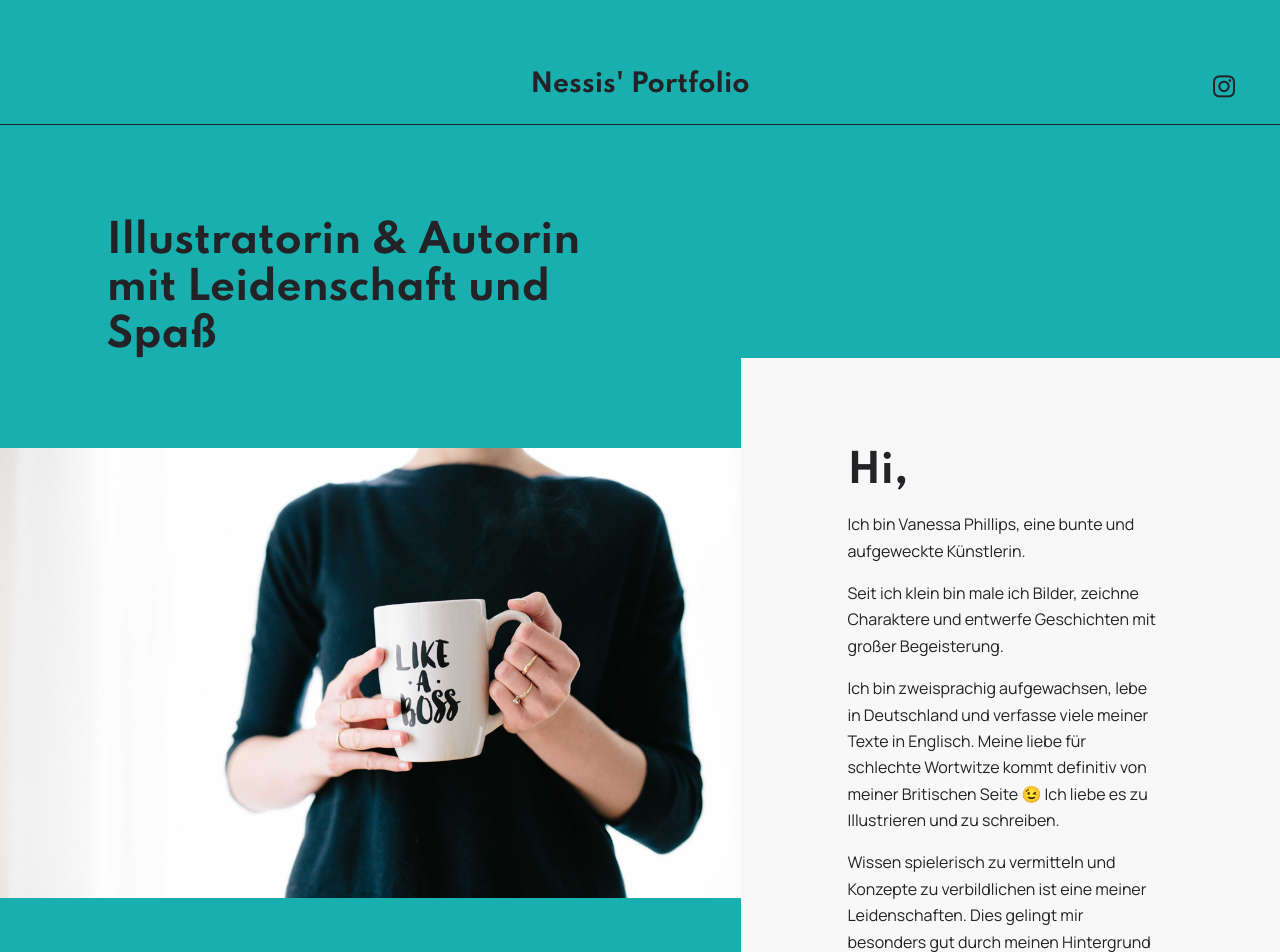
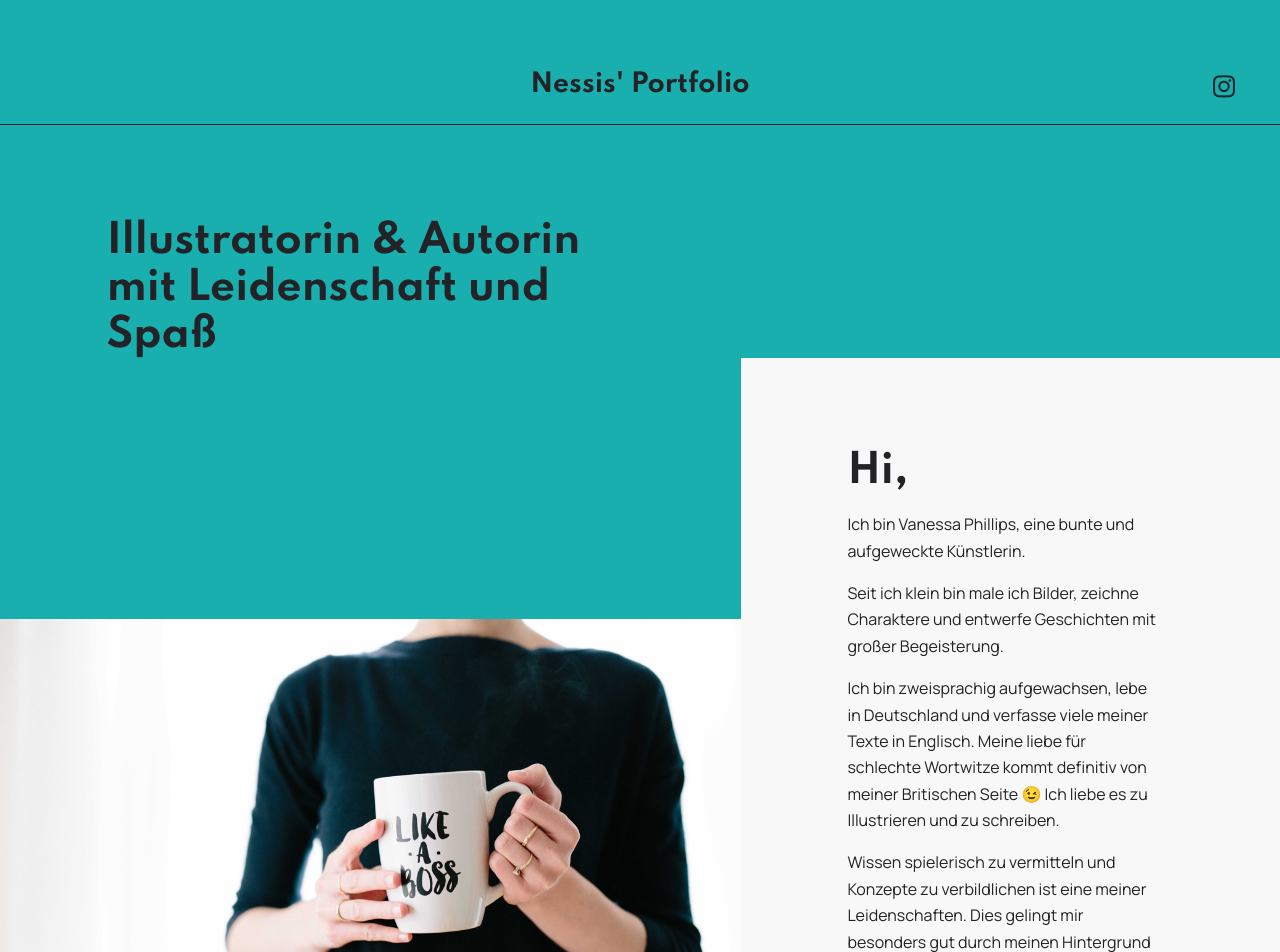
Before and after one commit to Schrank/nessi, a Jekyll site: the page built from index.md, in a window 1280 px wide. Shown: the top 952 px of the page. Built offline with Jekyll 4.4.1, drawn with Linux system fonts in a browser that asks for light colours; some web fonts are replaced; comment, search, counter and statistics services are not loaded.

Commit message:
remove fixed height for intro block, remove bloom from image

```diff
--- a/_sass/_mbradditional.scss
+++ b/_sass/_mbradditional.scss
@@ -1742,7 +1742,6 @@ section.lazy-placeholder {
     width: 60%;
     background: $second-base-color;
     padding: 90px 1rem;
-    height: 70vh;
 
     &:hover {
       .card_title {
@@ -1867,20 +1866,6 @@ section.lazy-placeholder {
       object-fit: cover;
       border-radius: 4px;
       will-change: transform;
-    }
-
-    &:before {
-      content: "";
-      position: absolute;
-      top: 0;
-      bottom: 0;
-      left: 0;
-      right: 0;
-      opacity: .45;
-      background-color: #232323;
-      z-index: 5;
-      pointer-events: none;
-      border-radius: 4px;
     }
   }
 
```
